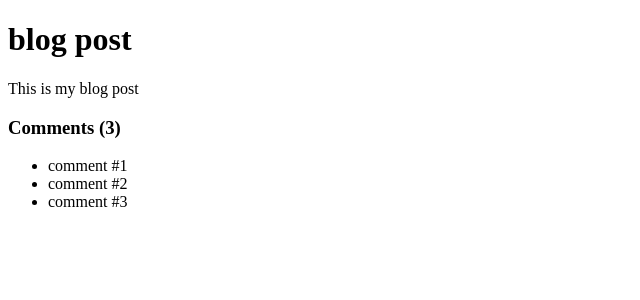
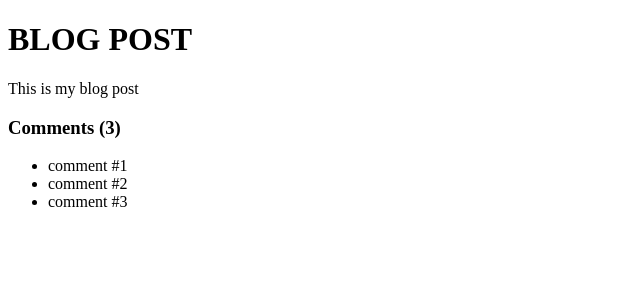
Before and after one commit to sergeyzalunin/react-feedback-app, a React (Create React App) app: page / in a window 1280 px wide. Shown: the top 300 px of the page, without its empty margins (0-640 px from the left). Built offline with nearby package versions, Linux system fonts and the light colour scheme.

Commit message:
conditions

```diff
--- a/src/App.js
+++ b/src/App.js
@@ -7,19 +7,28 @@ function App() {
         { id: 2, text: "comment #3"}
     ]
 
+    const loading = false
+    const showComments = true
+
+    if (loading) return <h1>Loading...</h1>
+
+    const commentsBlock = (
+        <div className="comments">
+            <h3>Comments ({comments.length})</h3>
+            <ul>
+                {comments.map((comment, index) => (
+                    <li key={index}>{comment.text}</li>
+                ))}
+            </ul>
+        </div>
+    )
+
     return (
         <div className="container">
-            <h1>{title}</h1>
+            <h1>{title.toUpperCase()}</h1>
             <p>{body}</p>
 
-            <div className="comments">
-                <h3>Comments ({comments.length})</h3>
-                <ul>
-                    {comments.map((comment, index) => (
-                        <li key={index}>{comment.text}</li>
-                    ))}
-                </ul>
-            </div>
+            {showComments && commentsBlock}
         </div>
 
     )
```
